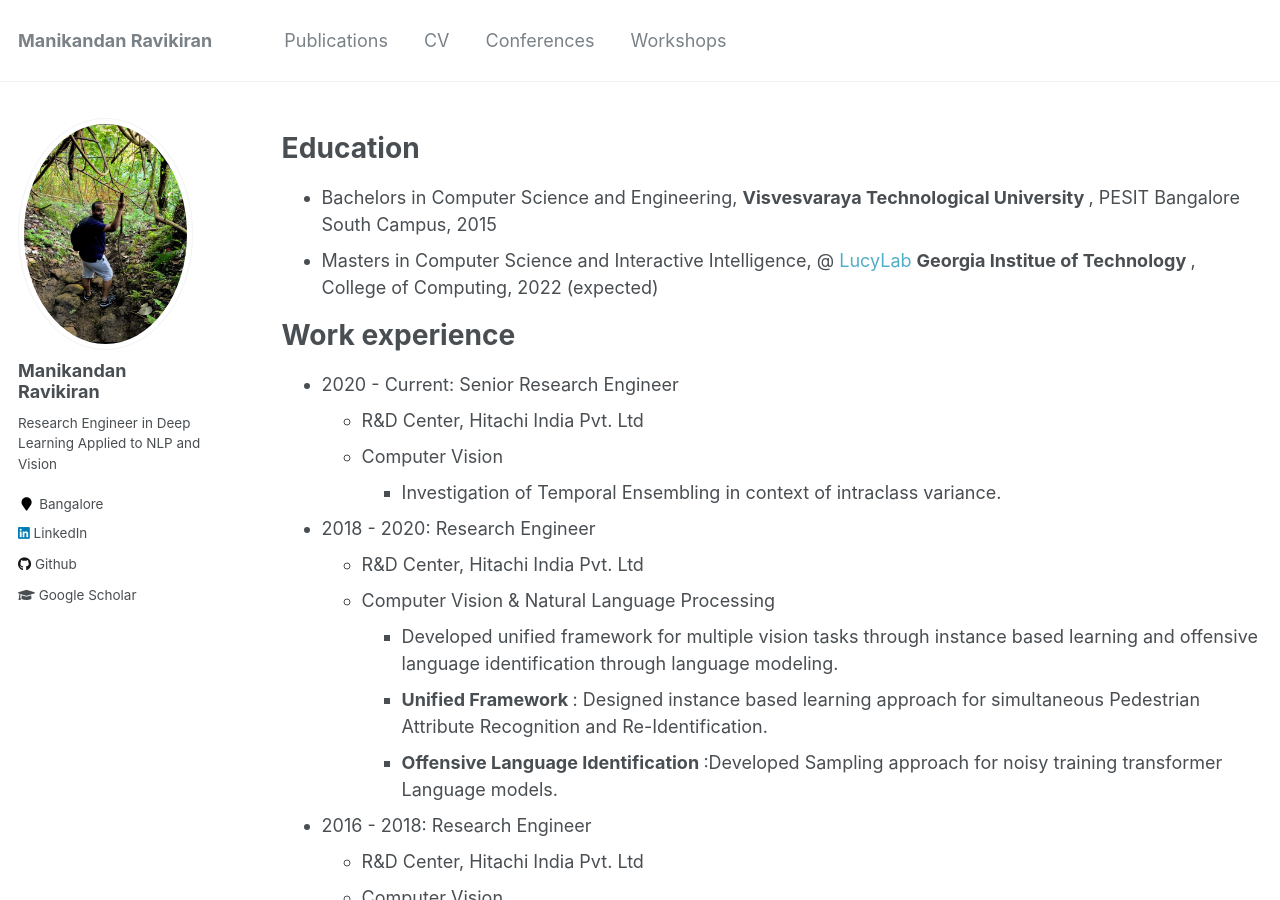
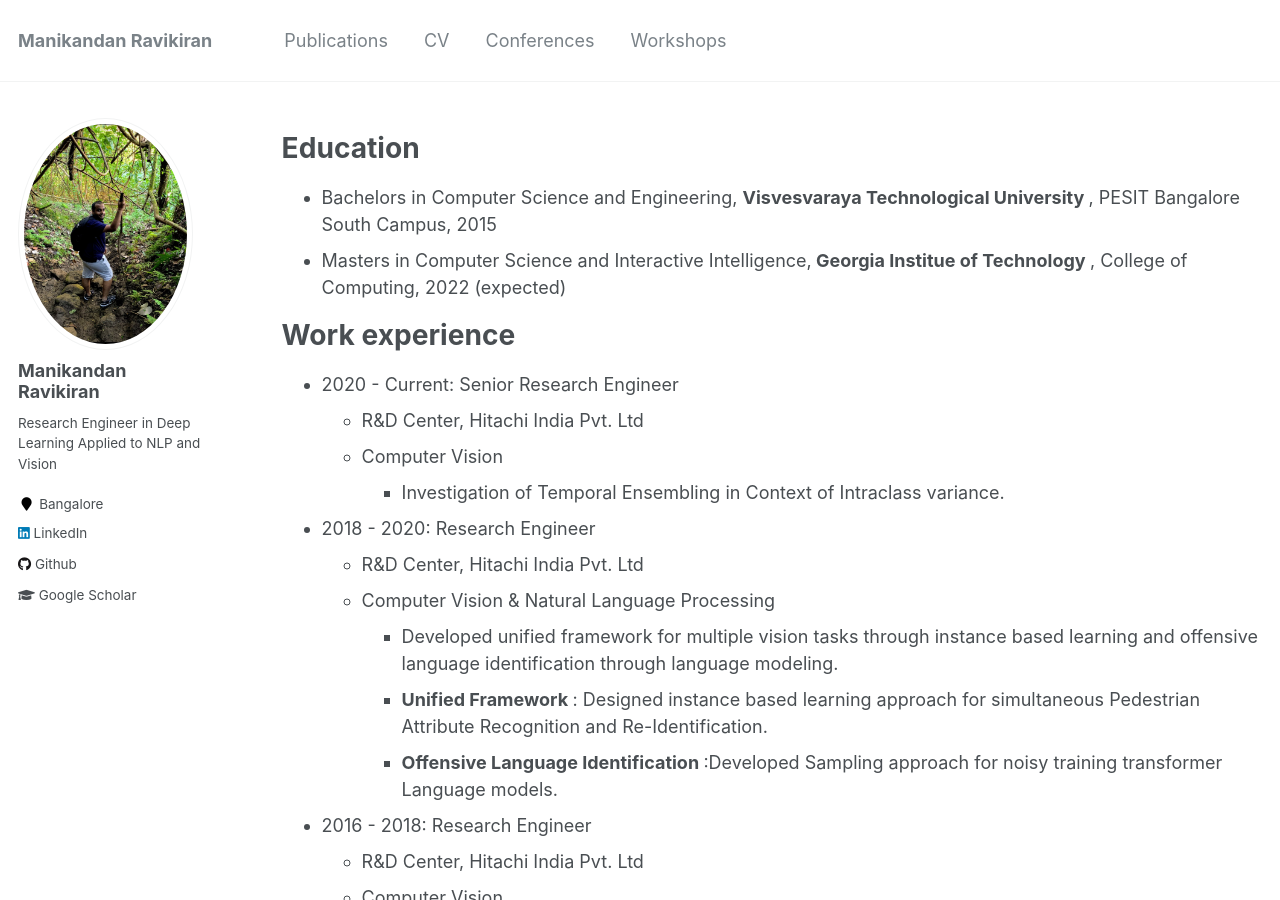
Before and after one commit to manikandan-ravikiran/manikandan-ravikiran.github.io, a Jekyll site: the page built from _pages/cv.md, in a window 1280 px wide and 900 px high. Built offline with Jekyll 4.4.1, drawn with Linux system fonts in a browser that asks for light colours.

Commit message:
Added files - fixed education

```diff
--- a/_pages/cv.md
+++ b/_pages/cv.md
@@ -10,14 +10,14 @@ redirect_from:
 Education
 ======
 * Bachelors in Computer Science and Engineering, <b> Visvesvaraya Technological University </b>, PESIT Bangalore South Campus, 2015
-* Masters in Computer Science and Interactive Intelligence, @ <a href="http://lucylabs.gatech.edu/" style="text-decoration: none;">LucyLab</a> <b> Georgia Institue of Technology </b>, College of Computing, 2022 (expected)
+* Masters in Computer Science and Interactive Intelligence,<b> Georgia Institue of Technology </b>, College of Computing, 2022 (expected)
 
 Work experience
 ======
 * 2020 - Current: Senior Research Engineer
   * R&D Center, Hitachi India Pvt. Ltd
   * Computer Vision
-    * Investigation of Temporal Ensembling in context of intraclass variance.
+    * Investigation of Temporal Ensembling in Context of Intraclass variance.
 
 * 2018 - 2020: Research Engineer
   * R&D Center, Hitachi India Pvt. Ltd
```
